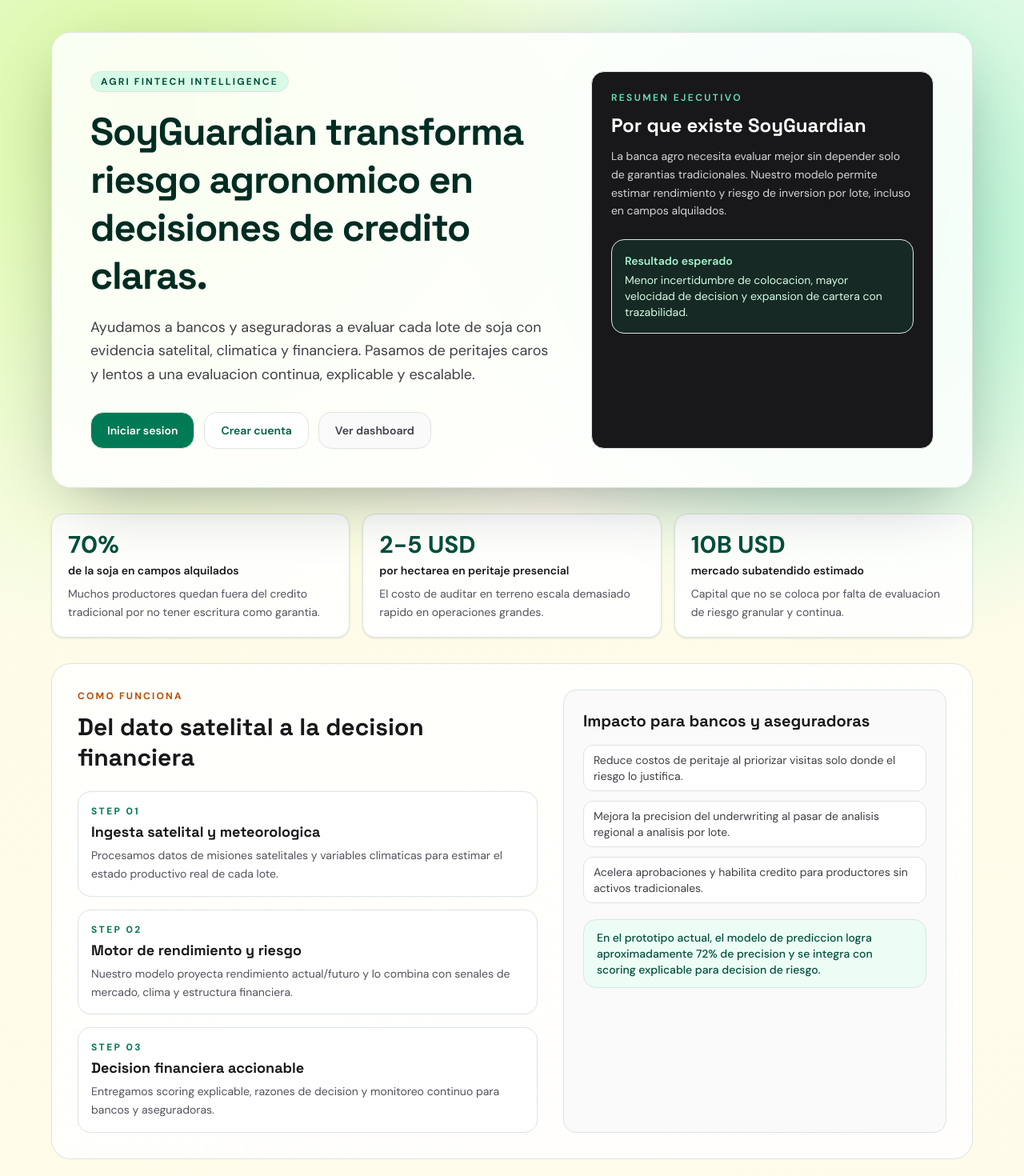
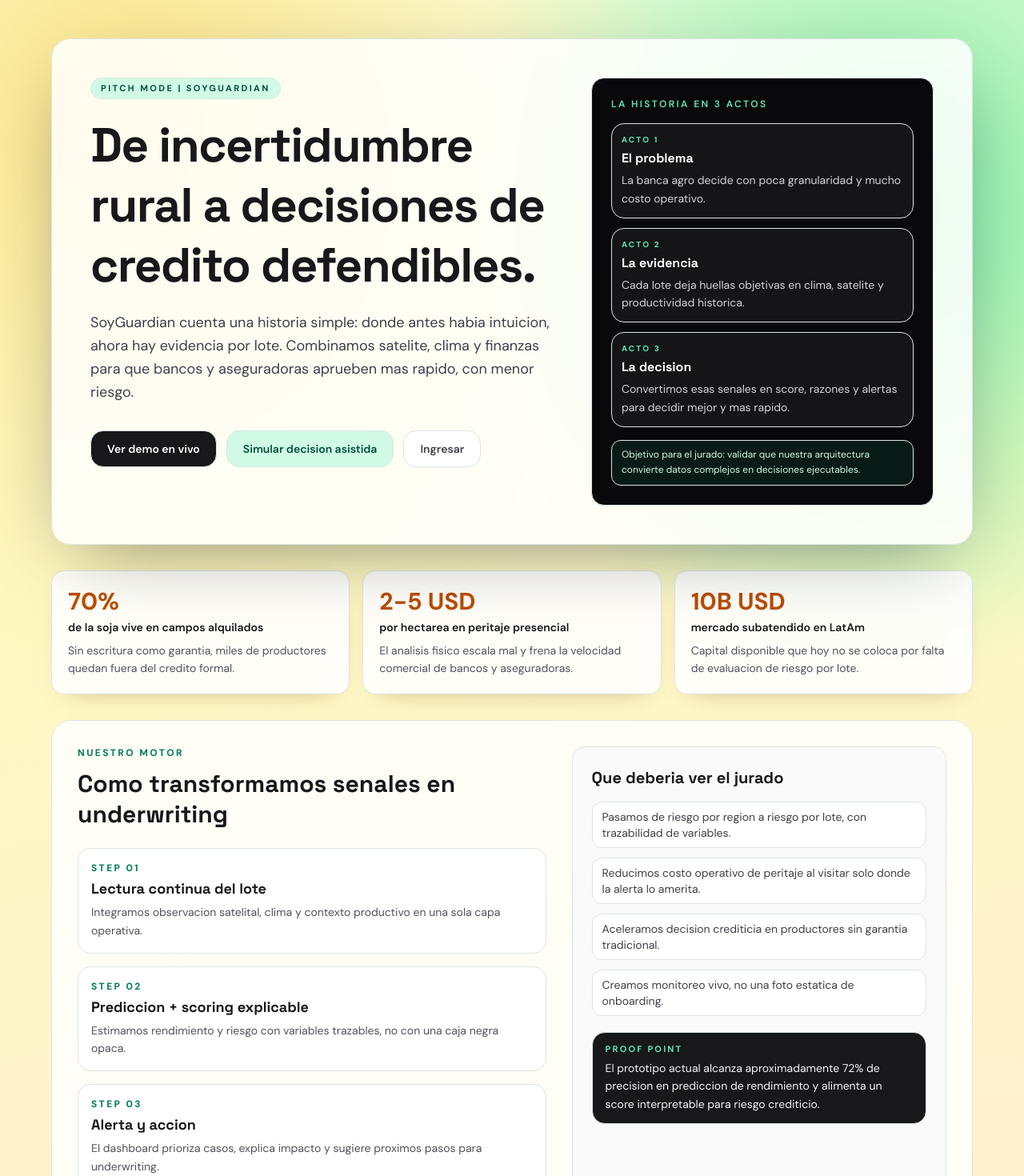
Before and after one commit to Lu-Luou/ratin_hackitba, a Next.js app: page /home in a window 1280 px wide. Shown: the top 1470 px of the page at 80% size. Built offline with nearby package versions, Linux system fonts and the light colour scheme.

Commit message:
refactor: update home page content and structure for clarity and engagement

```diff
--- a/src/app/home/page.tsx
+++ b/src/app/home/page.tsx
@@ -1,125 +1,145 @@
 import Link from "next/link";
 
-const keyMetrics = [
+const tensionStats = [
   {
     value: "70%",
-    label: "de la soja en campos alquilados",
-    detail: "Muchos productores quedan fuera del credito tradicional por no tener escritura como garantia.",
+    label: "de la soja vive en campos alquilados",
+    detail: "Sin escritura como garantia, miles de productores quedan fuera del credito formal.",
   },
   {
     value: "2-5 USD",
     label: "por hectarea en peritaje presencial",
-    detail: "El costo de auditar en terreno escala demasiado rapido en operaciones grandes.",
+    detail: "El analisis fisico escala mal y frena la velocidad comercial de bancos y aseguradoras.",
   },
   {
     value: "10B USD",
-    label: "mercado subatendido estimado",
-    detail: "Capital que no se coloca por falta de evaluacion de riesgo granular y continua.",
+    label: "mercado subatendido en LatAm",
+    detail: "Capital disponible que hoy no se coloca por falta de evaluacion de riesgo por lote.",
   },
 ];
 
-const workflow = [
+const storyActs = [
+  {
+    chapter: "Acto 1",
+    title: "El problema",
+    description: "La banca agro decide con poca granularidad y mucho costo operativo.",
+  },
+  {
+    chapter: "Acto 2",
+    title: "La evidencia",
+    description: "Cada lote deja huellas objetivas en clima, satelite y productividad historica.",
+  },
+  {
+    chapter: "Acto 3",
+    title: "La decision",
+    description: "Convertimos esas senales en score, razones y alertas para decidir mejor y mas rapido.",
+  },
+];
+
+const engineSteps = [
   {
     step: "01",
-    title: "Ingesta satelital y meteorologica",
-    description:
-      "Procesamos datos de misiones satelitales y variables climaticas para estimar el estado productivo real de cada lote.",
+    title: "Lectura continua del lote",
+    description: "Integramos observacion satelital, clima y contexto productivo en una sola capa operativa.",
   },
   {
     step: "02",
-    title: "Motor de rendimiento y riesgo",
-    description:
-      "Nuestro modelo proyecta rendimiento actual/futuro y lo combina con senales de mercado, clima y estructura financiera.",
+    title: "Prediccion + scoring explicable",
+    description: "Estimamos rendimiento y riesgo con variables trazables, no con una caja negra opaca.",
   },
   {
     step: "03",
-    title: "Decision financiera accionable",
-    description:
-      "Entregamos scoring explicable, razones de decision y monitoreo continuo para bancos y aseguradoras.",
+    title: "Alerta y accion",
+    description: "El dashboard prioriza casos, explica impacto y sugiere proximos pasos para underwriting.",
   },
 ];
 
-const buyerValue = [
-  "Reduce costos de peritaje al priorizar visitas solo donde el riesgo lo justifica.",
-  "Mejora la precision del underwriting al pasar de analisis regional a analisis por lote.",
-  "Acelera aprobaciones y habilita credito para productores sin activos tradicionales.",
+const judgeTakeaways = [
+  "Pasamos de riesgo por region a riesgo por lote, con trazabilidad de variables.",
+  "Reducimos costo operativo de peritaje al visitar solo donde la alerta lo amerita.",
+  "Aceleramos decision crediticia en productores sin garantia tradicional.",
+  "Creamos monitoreo vivo, no una foto estatica de onboarding.",
 ];
 
 export default function HomePresentationPage() {
   return (
-    <main className="min-h-screen bg-[radial-gradient(circle_at_15%_10%,#d9f99d_0%,transparent_38%),radial-gradient(circle_at_85%_20%,#a7f3d0_0%,transparent_32%),linear-gradient(160deg,#f0fdf4_0%,#fefce8_45%,#fffbeb_100%)] px-6 py-10 text-zinc-900 sm:px-10">
+    <main className="min-h-screen bg-[radial-gradient(circle_at_12%_8%,#fde68a_0%,transparent_34%),radial-gradient(circle_at_88%_14%,#86efac_0%,transparent_30%),linear-gradient(170deg,#f7fee7_0%,#fef9c3_38%,#ffedd5_100%)] px-6 py-10 text-zinc-900 sm:px-10 sm:py-12">
       <section className="mx-auto w-full max-w-6xl space-y-8">
-        <div className="overflow-hidden rounded-3xl border border-emerald-200/70 bg-white/85 shadow-[0_24px_80px_-28px_rgba(15,23,42,0.45)] backdrop-blur">
+        <div className="overflow-hidden rounded-3xl border border-zinc-900/10 bg-white/85 shadow-[0_28px_90px_-34px_rgba(15,23,42,0.55)] backdrop-blur">
           <div className="grid gap-8 p-8 sm:p-12 lg:grid-cols-[1.35fr_1fr] lg:gap-12">
             <div>
-              <p className="inline-flex rounded-full border border-emerald-300 bg-emerald-100/80 px-3 py-1 text-xs font-bold uppercase tracking-[0.18em] text-emerald-900">
-                Agri Fintech Intelligence
+              <p className="inline-flex rounded-full border border-emerald-300 bg-emerald-100 px-3 py-1 text-[11px] font-bold uppercase tracking-[0.22em] text-emerald-900">
+                Pitch Mode | SoyGuardian
               </p>
-              <h1 className="mt-5 text-4xl font-black leading-tight tracking-tight text-emerald-950 sm:text-5xl">
-                SoyGuardian transforma riesgo agronomico en decisiones de credito claras.
+              <h1 className="mt-5 text-4xl font-black leading-tight tracking-tight text-zinc-900 sm:text-5xl lg:text-6xl">
+                De incertidumbre rural a decisiones de credito defendibles.
               </h1>
               <p className="mt-5 max-w-2xl text-base leading-relaxed text-zinc-700 sm:text-lg">
-                Ayudamos a bancos y aseguradoras a evaluar cada lote de soja con evidencia satelital, climatica y financiera.
-                Pasamos de peritajes caros y lentos a una evaluacion continua, explicable y escalable.
+                SoyGuardian cuenta una historia simple: donde antes habia intuicion, ahora hay evidencia por lote. Combinamos
+                satelite, clima y finanzas para que bancos y aseguradoras aprueben mas rapido, con menor riesgo.
               </p>
 
               <div className="mt-8 flex flex-wrap items-center gap-3">
                 <Link
-                  href="/login"
-                  className="rounded-xl border border-emerald-700 bg-emerald-700 px-5 py-3 text-sm font-semibold text-white transition hover:bg-emerald-800"
+                  href="/dashboard"
+                  className="rounded-xl border border-zinc-900 bg-zinc-900 px-5 py-3 text-sm font-semibold text-white transition hover:-translate-y-0.5 hover:bg-zinc-800"
                 >
-                  Iniciar sesion
+                  Ver demo en vivo
                 </Link>
                 <Link
-                  href="/signup"
-                  className="rounded-xl border border-emerald-200 bg-white px-5 py-3 text-sm font-semibold text-emerald-800 transition hover:border-emerald-300 hover:bg-emerald-50"
+                  href="/assistant"
+                  className="rounded-xl border border-emerald-300 bg-emerald-100 px-5 py-3 text-sm font-semibold text-emerald-900 transition hover:-translate-y-0.5 hover:bg-emerald-200"
                 >
-                  Crear cuenta
+                  Simular decision asistida
                 </Link>
                 <Link
-                  href="/dashboard"
-                  className="rounded-xl border border-zinc-300 bg-zinc-50 px-5 py-3 text-sm font-semibold text-zinc-700 transition hover:border-zinc-400 hover:bg-zinc-100"
+                  href="/login"
+                  className="rounded-xl border border-zinc-300 bg-white px-5 py-3 text-sm font-semibold text-zinc-700 transition hover:-translate-y-0.5 hover:border-zinc-400"
                 >
-                  Ver dashboard
+                  Ingresar
                 </Link>
               </div>
             </div>
 
-            <div className="rounded-2xl border border-zinc-200 bg-zinc-900 p-6 text-zinc-50">
-              <p className="text-xs font-semibold uppercase tracking-[0.2em] text-emerald-300">Resumen ejecutivo</p>
-              <h2 className="mt-3 text-2xl font-black leading-tight text-white">Por que existe SoyGuardian</h2>
-              <p className="mt-3 text-sm leading-relaxed text-zinc-300">
-                La banca agro necesita evaluar mejor sin depender solo de garantias tradicionales. Nuestro modelo permite estimar
-                rendimiento y riesgo de inversion por lote, incluso en campos alquilados.
+            <div className="rounded-2xl border border-zinc-200 bg-zinc-950 p-6 text-zinc-50">
+              <p className="text-xs font-semibold uppercase tracking-[0.2em] text-emerald-300">La historia en 3 actos</p>
+              <div className="mt-4 space-y-3">
+                {storyActs.map((act) => (
+                  <article key={act.chapter} className="rounded-xl border border-zinc-800 bg-zinc-900/80 p-3">
+                    <p className="text-[10px] font-bold uppercase tracking-[0.22em] text-emerald-300">{act.chapter}</p>
+                    <h2 className="mt-1 text-base font-black text-white">{act.title}</h2>
+                    <p className="mt-1 text-sm leading-relaxed text-zinc-300">{act.description}</p>
+                  </article>
+                ))}
+              </div>
+              <p className="mt-4 rounded-lg border border-emerald-500/35 bg-emerald-500/10 px-3 py-2 text-xs leading-relaxed text-emerald-100">
+                Objetivo para el jurado: validar que nuestra arquitectura convierte datos complejos en decisiones ejecutables.
               </p>
-              <div className="mt-6 rounded-xl border border-emerald-500/30 bg-emerald-500/10 p-4">
-                <p className="text-sm font-semibold text-emerald-200">Resultado esperado</p>
-                <p className="mt-1 text-sm text-emerald-100">
-                  Menor incertidumbre de colocacion, mayor velocidad de decision y expansion de cartera con trazabilidad.
-                </p>
-              </div>
             </div>
           </div>
         </div>
 
         <section className="grid gap-4 sm:grid-cols-3">
-          {keyMetrics.map((metric) => (
-            <article key={metric.label} className="rounded-2xl border border-emerald-200/70 bg-white/90 p-5 shadow-sm">
-              <p className="text-3xl font-black text-emerald-900">{metric.value}</p>
+          {tensionStats.map((metric) => (
+            <article
+              key={metric.label}
+              className="rounded-2xl border border-amber-300/55 bg-white/90 p-5 shadow-[0_12px_30px_-22px_rgba(113,63,18,0.55)] transition hover:-translate-y-1"
+            >
+              <p className="text-3xl font-black text-amber-700">{metric.value}</p>
               <p className="mt-1 text-sm font-semibold text-zinc-900">{metric.label}</p>
               <p className="mt-2 text-sm leading-relaxed text-zinc-600">{metric.detail}</p>
             </article>
           ))}
         </section>
 
-        <section className="grid gap-8 rounded-3xl border border-amber-200/70 bg-white/85 p-8 lg:grid-cols-[1.2fr_1fr]">
+        <section className="grid gap-8 rounded-3xl border border-emerald-300/60 bg-white/85 p-8 lg:grid-cols-[1.25fr_1fr]">
           <div>
-            <p className="text-xs font-bold uppercase tracking-[0.18em] text-amber-700">Como funciona</p>
-            <h2 className="mt-3 text-3xl font-black leading-tight text-zinc-900">Del dato satelital a la decision financiera</h2>
+            <p className="text-xs font-bold uppercase tracking-[0.2em] text-emerald-700">Nuestro motor</p>
+            <h2 className="mt-3 text-3xl font-black leading-tight text-zinc-900">Como transformamos senales en underwriting</h2>
             <div className="mt-6 space-y-4">
-              {workflow.map((item) => (
+              {engineSteps.map((item) => (
                 <article key={item.step} className="rounded-xl border border-zinc-200 bg-white p-4">
-                  <p className="text-xs font-bold tracking-[0.2em] text-emerald-700">STEP {item.step}</p>
+                  <p className="text-xs font-black tracking-[0.2em] text-emerald-700">STEP {item.step}</p>
                   <h3 className="mt-1 text-lg font-bold text-zinc-900">{item.title}</h3>
                   <p className="mt-1 text-sm leading-relaxed text-zinc-600">{item.description}</p>
                 </article>
@@ -128,18 +148,50 @@
           </div>
 
           <div className="rounded-2xl border border-zinc-200 bg-zinc-50 p-6">
-            <h3 className="text-xl font-black text-zinc-900">Impacto para bancos y aseguradoras</h3>
+            <h3 className="text-xl font-black text-zinc-900">Que deberia ver el jurado</h3>
             <ul className="mt-4 space-y-3">
-              {buyerValue.map((item) => (
+              {judgeTakeaways.map((item) => (
                 <li key={item} className="rounded-lg border border-zinc-200 bg-white px-3 py-2 text-sm text-zinc-700">
                   {item}
                 </li>
               ))}
             </ul>
-            <p className="mt-5 rounded-xl border border-emerald-200 bg-emerald-50 px-4 py-3 text-sm font-medium text-emerald-900">
-              En el prototipo actual, el modelo de prediccion logra aproximadamente 72% de precision y se integra con scoring
-              explicable para decision de riesgo.
-            </p>
+
+            <div className="mt-5 rounded-xl border border-zinc-900 bg-zinc-900 px-4 py-3 text-zinc-100">
+              <p className="text-[11px] font-bold uppercase tracking-[0.2em] text-emerald-300">Proof point</p>
+              <p className="mt-1 text-sm leading-relaxed">
+                El prototipo actual alcanza aproximadamente 72% de precision en prediccion de rendimiento y alimenta un score
+                interpretable para riesgo crediticio.
+              </p>
+            </div>
+          </div>
+        </section>
+
+        <section className="rounded-3xl border border-zinc-900/15 bg-white/85 p-8 shadow-[0_20px_60px_-35px_rgba(15,23,42,0.55)]">
+          <div className="grid gap-6 lg:grid-cols-[1.2fr_1fr] lg:items-center">
+            <div>
+              <p className="text-xs font-bold uppercase tracking-[0.2em] text-zinc-500">Cierre para presentacion</p>
+              <h2 className="mt-2 text-3xl font-black leading-tight text-zinc-900">Menos friccion para prestar. Mas confianza para crecer cartera.</h2>
+              <p className="mt-3 max-w-2xl text-sm leading-relaxed text-zinc-600">
+                Este producto no reemplaza al analista: lo vuelve mas potente. SoyGuardian sirve como capa de inteligencia para
+                priorizar, justificar y monitorear decisiones de credito agro en tiempo real.
+              </p>
+            </div>
+
+            <div className="flex flex-wrap gap-3 lg:justify-end">
+              <Link
+                href="/dashboard"
+                className="rounded-xl border border-emerald-700 bg-emerald-700 px-5 py-3 text-sm font-semibold text-white transition hover:bg-emerald-800"
+              >
+                Abrir dashboard
+              </Link>
+              <Link
+                href="/signup"
+                className="rounded-xl border border-zinc-300 bg-white px-5 py-3 text-sm font-semibold text-zinc-700 transition hover:border-zinc-400"
+              >
+                Crear cuenta
+              </Link>
+            </div>
           </div>
         </section>
       </section>
```
